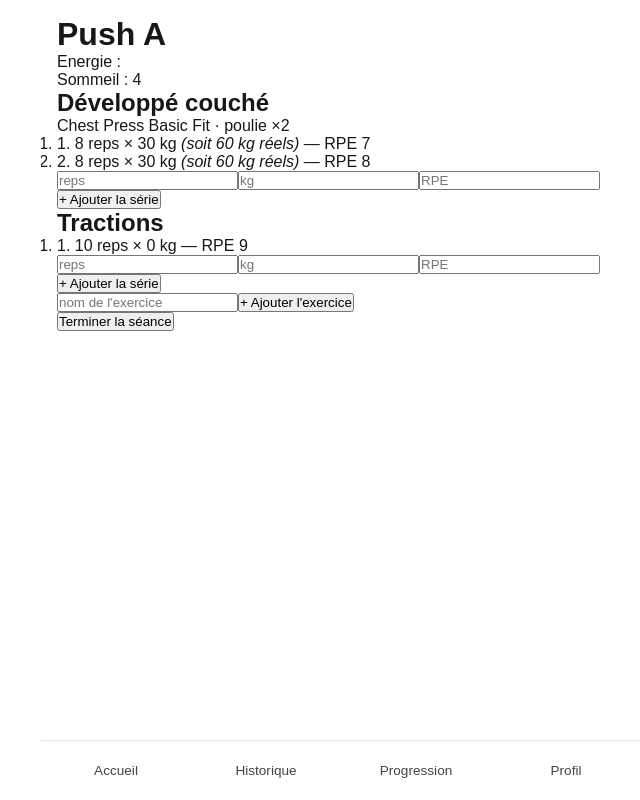
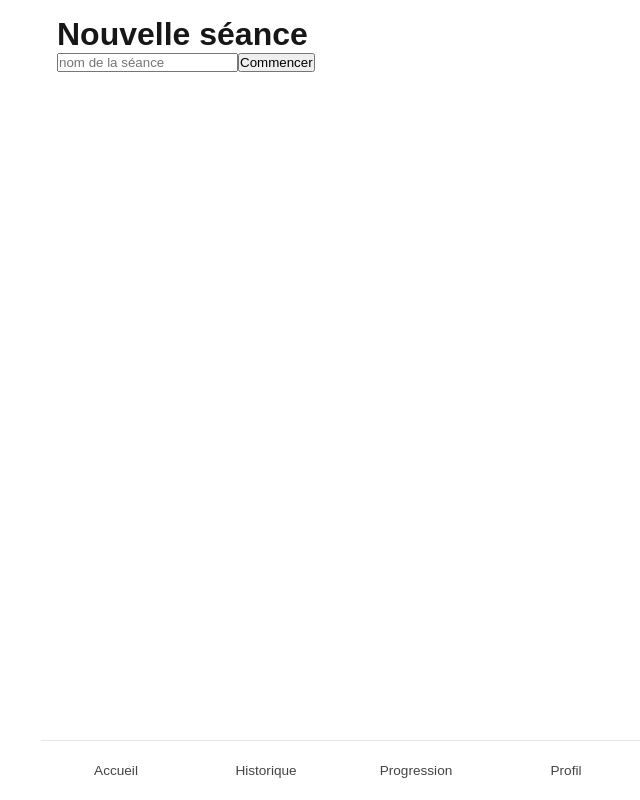
Before and after one commit to samc-eng/gymflow, a Next.js app: page /workouts/new in a window 1280 px wide. Shown: the whole page, without its empty margins (299-939 px from the left). Built offline with nearby package versions, Linux system fonts and the light colour scheme.

Commit message:
feat: allow creating a real workout from scratch

```diff
--- a/src/app/workouts/new/page.tsx
+++ b/src/app/workouts/new/page.tsx
@@ -1,17 +1,18 @@
 "use client";
 
 import { useState, useEffect } from "react";
-import { mockWorkout } from "@/lib/mock-workout";
+import { createWorkout } from "@/lib/workout";
 import { saveDraft, loadDraft, archiveWorkout } from "@/lib/workout-storage";
 import ExerciseBlock from "@/components/ExerciseBlock";
 import WorkoutFeeling from "@/components/WorkoutFeeling";
 import AddExerciseForm from "@/components/AddExerciseForm";
 import FinishWorkoutDialog from "@/components/FinishWorkoutDialog";
-import type { Exercise, WorkoutSet } from "@/types/workout";
+import type { Exercise, Workout, WorkoutSet } from "@/types/workout";
 
 export default function NewWorkoutPage() {
-  const [workout, setWorkout] = useState(mockWorkout);
+  const [workout, setWorkout] = useState<Workout | null>(null);
   const [isFinishing, setIsFinishing] = useState(false);
+  const [name, setName] = useState("");
 
   useEffect(() => {
     const draft = loadDraft();
@@ -19,10 +20,16 @@ export default function NewWorkoutPage() {
   }, []);
 
   useEffect(() => {
-    saveDraft(workout);
+    if (workout) saveDraft(workout);
   }, [workout]);
 
+  function startWorkout() {
+    if (name.trim() === "") return;
+    setWorkout(createWorkout(name));
+  }
+
   function addSet(exerciseId: string, newSet: WorkoutSet) {
+    if (!workout) return;
     setWorkout({
       ...workout,
       exercises: workout.exercises.map((exercise) =>
@@ -33,14 +40,14 @@ export default function NewWorkoutPage() {
     });
   }
 
-  function addExercise(name: string) {
+  function addExercise(exerciseName: string) {
+    if (!workout) return;
     const newExercise: Exercise = {
       id: crypto.randomUUID(),
-      name: name,
+      name: exerciseName,
       machine: null,
       sets: [],
     };
-
     setWorkout({
       ...workout,
       exercises: [...workout.exercises, newExercise],
@@ -48,8 +55,26 @@ export default function NewWorkoutPage() {
   }
 
   function finishWorkout(energyAfter: number) {
-    archiveWorkout({ ...workout, energyAfter: energyAfter });
+    if (!workout) return;
+    archiveWorkout({ ...workout, energyAfter });
     setIsFinishing(false);
+    setWorkout(null);
+    setName("");
+  }
+
+  if (!workout) {
+    return (
+      <main>
+        <h1>Nouvelle séance</h1>
+        <input
+          type="text"
+          value={name}
+          onChange={(e) => setName(e.target.value)}
+          placeholder="nom de la séance"
+        />
+        <button onClick={startWorkout}>Commencer</button>
+      </main>
+    );
   }
 
   return (
--- a/src/lib/mock-workout.ts
+++ /dev/null
@@ -1,26 +0,0 @@
-import type { Workout } from "@/types/workout";
-
-export const mockWorkout: Workout = {
-  id: "w1",
-  name: "Push A",
-  startedAt: new Date("2026-07-29T18:30:00"),
-  energy: 3,
-  sleep: 4,
-  exercises: [
-    {
-      id: "e1",
-      name: "Développé couché",
-      machine: { id: "m1", name: "Chest Press Basic Fit", pulleyFactor: 2 },
-      sets: [
-        { id: "s1", reps: 8, displayedWeight: 30, rpe: 7 },
-        { id: "s2", reps: 8, displayedWeight: 30, rpe: 8 },
-      ],
-    },
-    {
-      id: "e2",
-      name: "Tractions",
-      machine: null,
-      sets: [{ id: "s3", reps: 10, displayedWeight: 0, rpe: 9 }],
-    },
-  ],
-};
--- /dev/null
+++ b/src/lib/workout.ts
@@ -0,0 +1,13 @@
+import type { Workout } from "@/types/workout";
+
+export function createWorkout(name: string): Workout {
+  return {
+    id: crypto.randomUUID(),
+    name,
+    startedAt: new Date(),
+    energyBefore: 3,
+    sleep: 3,
+    energyAfter: null,
+    exercises: [],
+  };
+}
```
